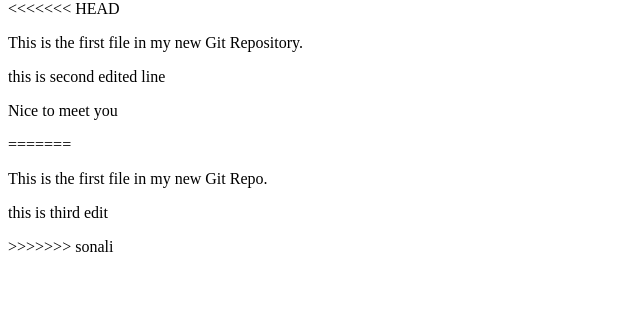
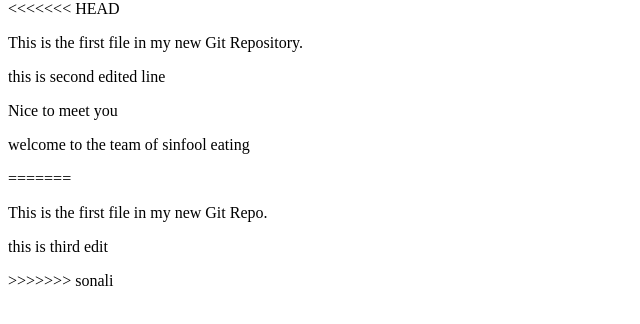
Before and after one commit to SonaliMane0911/myproject, a plain HTML site: page index.html in a window 1280 px wide. Shown: the part 138-462 px from the top of the page, without its empty margins (0-640 px from the left). Drawn offline with Linux system fonts and the light colour scheme.

Commit message:
seventh commit

```diff
--- a/index.html
+++ b/index.html
@@ -11,6 +11,7 @@
 <p>This is the first file in my new Git Repository.</p>
 <p>this is second edited line</p>
 	<p>Nice to meet you</p>
+	<p>welcome to the team of sinfool eating</p>
 =======
 <p>This is the first file in my new Git Repo.</p>
 <p>this is third edit</p>
```
